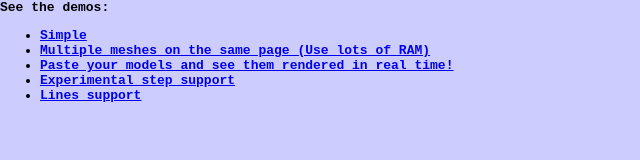
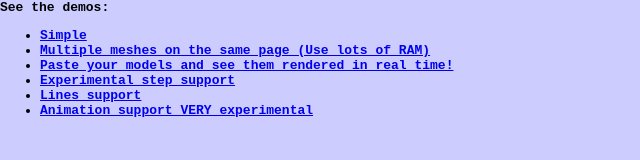
Before and after one commit to HazenBabcock/brigl, a plain HTML site: page index.html in a window 1280 px wide. Shown: the whole page, without its empty margins (0-640 px from the left). Drawn offline with Linux system fonts and the light colour scheme.

Commit message:
animations etc

```diff
--- a/index.html
+++ b/index.html
@@ -27,5 +27,6 @@
 	<li><a href="copypaste.html">Paste your models and see them rendered in real time!</a>
 	<li><a href="steps.html">Experimental step support</a>
 	<li><a href="lines.html">Lines support</a>
+	<li><a href="anim.html">Animation support VERY experimental</a>
 </body>
 </html>
```
Also changed, not shown: anim.html (+0 -1 lines), js/brigl.js (+7 -1 lines).
